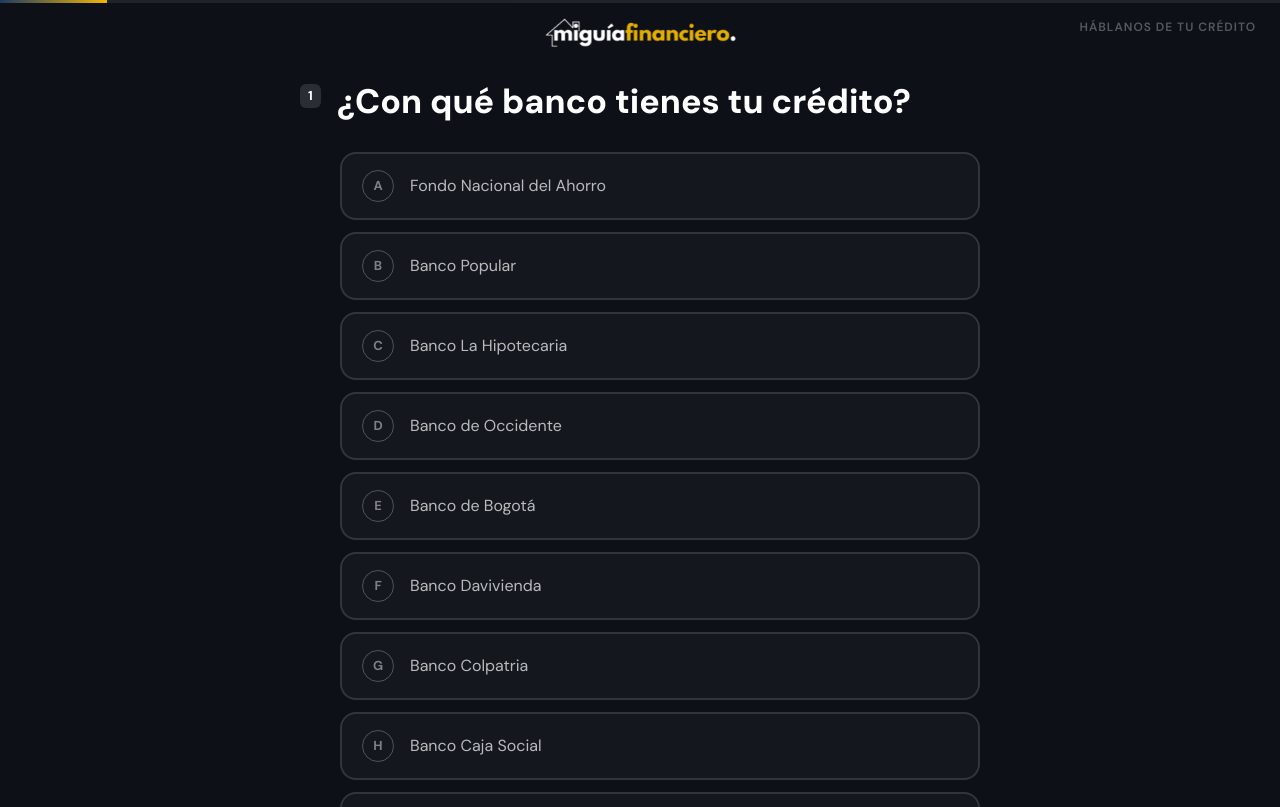
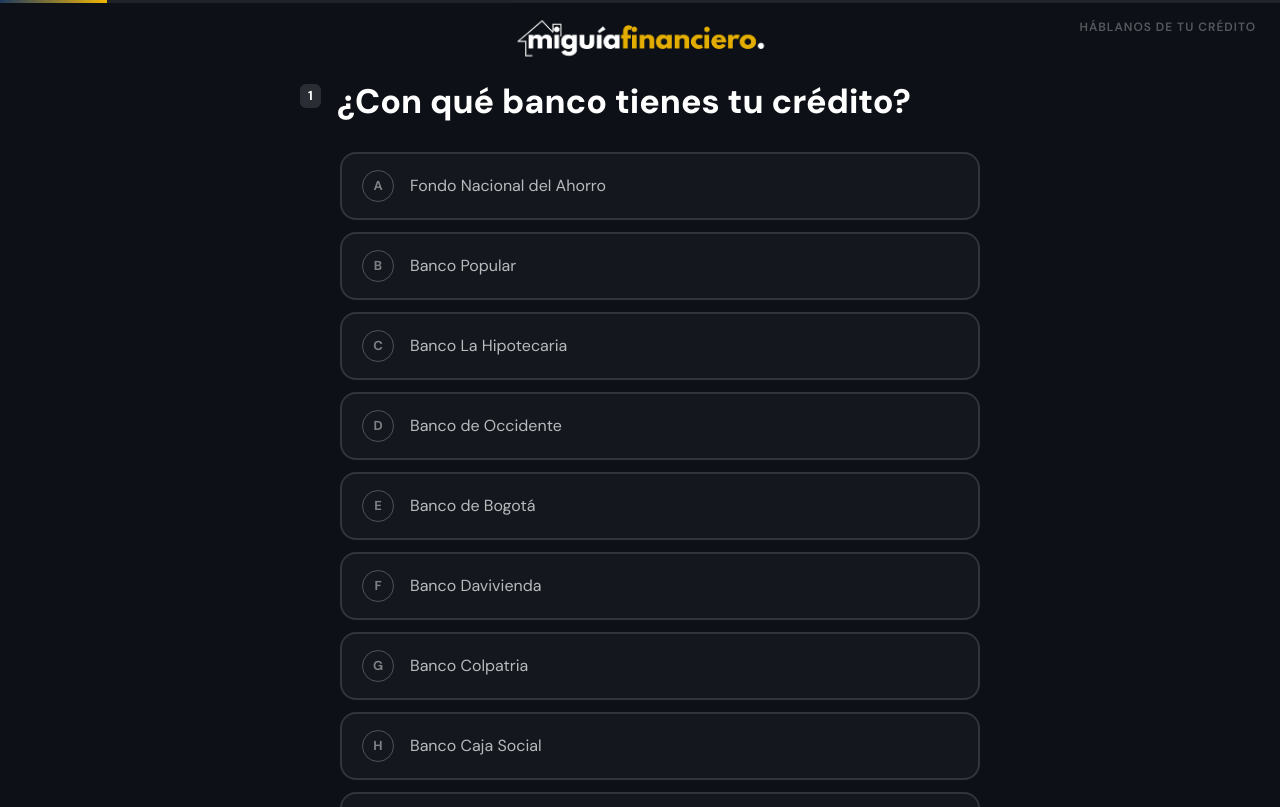
Before and after one commit to icodecauseiloveit/miguiafinanciero, a Next.js app: page /formulario in a window 1280 px wide. Shown: the top 807 px of the page. Built offline with nearby package versions, Linux system fonts and the light colour scheme.

Commit message:
fix: resolve @heroui/react tailwind config error and enlarge form logo

```diff
--- a/package.json
+++ b/package.json
@@ -10,6 +10,7 @@
   },
   "dependencies": {
     "@heroui/react": "^3.0.1",
+    "@heroui/theme": "^2.4.26",
     "@tailwindcss/postcss": "^4.2.2",
     "autoprefixer": "^10.4.27",
     "framer-motion": "^12.38.0",
--- a/src/components/sections/FormularioMGF.tsx
+++ b/src/components/sections/FormularioMGF.tsx
@@ -455,7 +455,7 @@
       {/* Logo Header */}
       <div style={{ position: "fixed", top: 6, left: 0, width: "100%", zIndex: 50, padding: "8px 24px", display: "flex", justifyContent: "center" }}>
         <a href="/">
-          <Image src="/logo-mgf-dark.png" alt="Mi Guía Financiero" width={200} height={64} style={{ objectFit: "contain" }} />
+          <Image src="/logo-mgf-dark.png" alt="Mi Guía Financiero" width={260} height={84} style={{ objectFit: "contain" }} />
         </a>
       </div>
 
--- a/tailwind.config.js
+++ b/tailwind.config.js
@@ -1,4 +1,4 @@
-const { heroui } = require("@heroui/react");
+const { heroui } = require("@heroui/theme");
 
 /** @type {import('tailwindcss').Config} */
 module.exports = {
```
Also changed, not shown: 1 other file (tests, documents, lock files or other folders).
